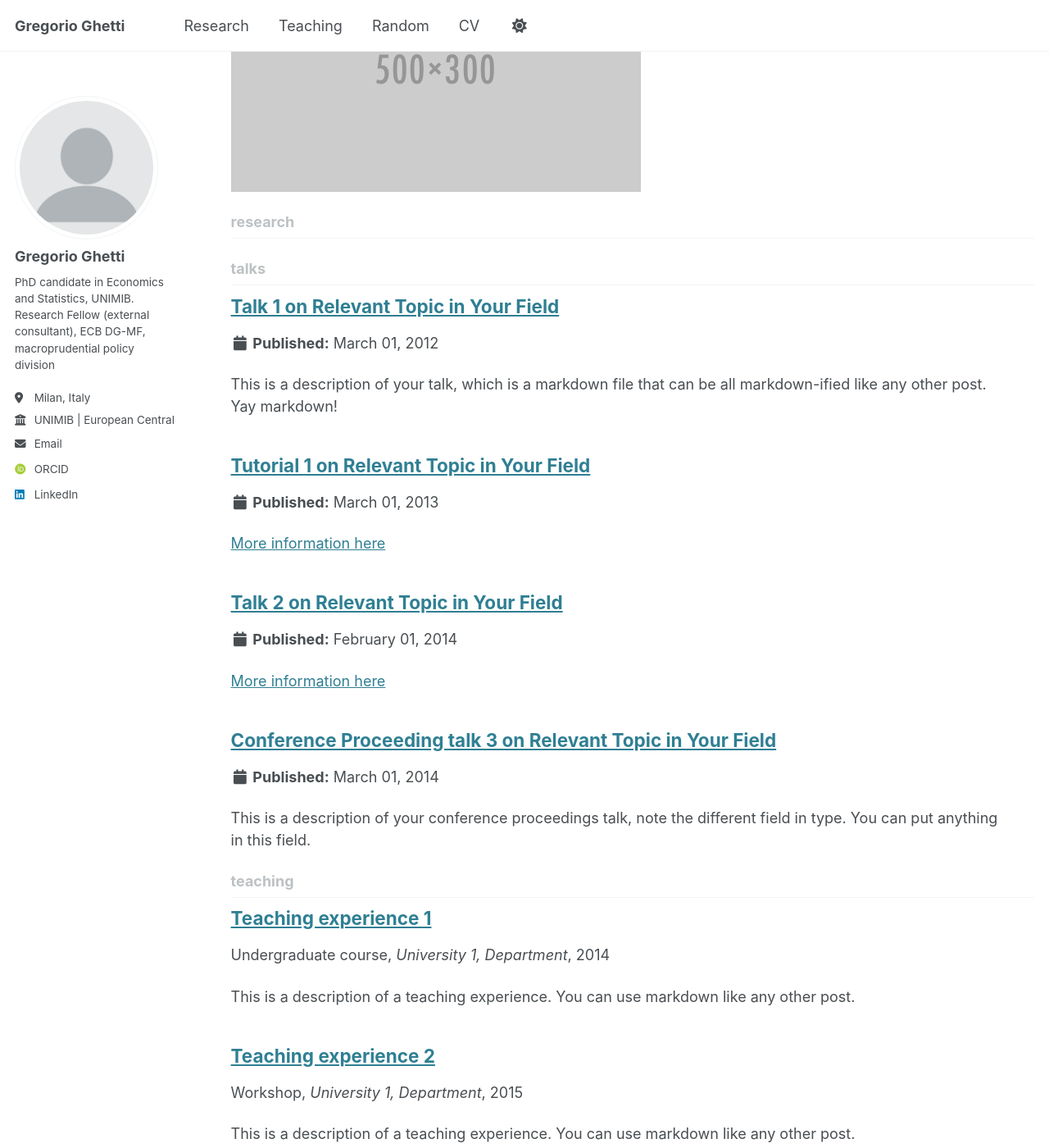
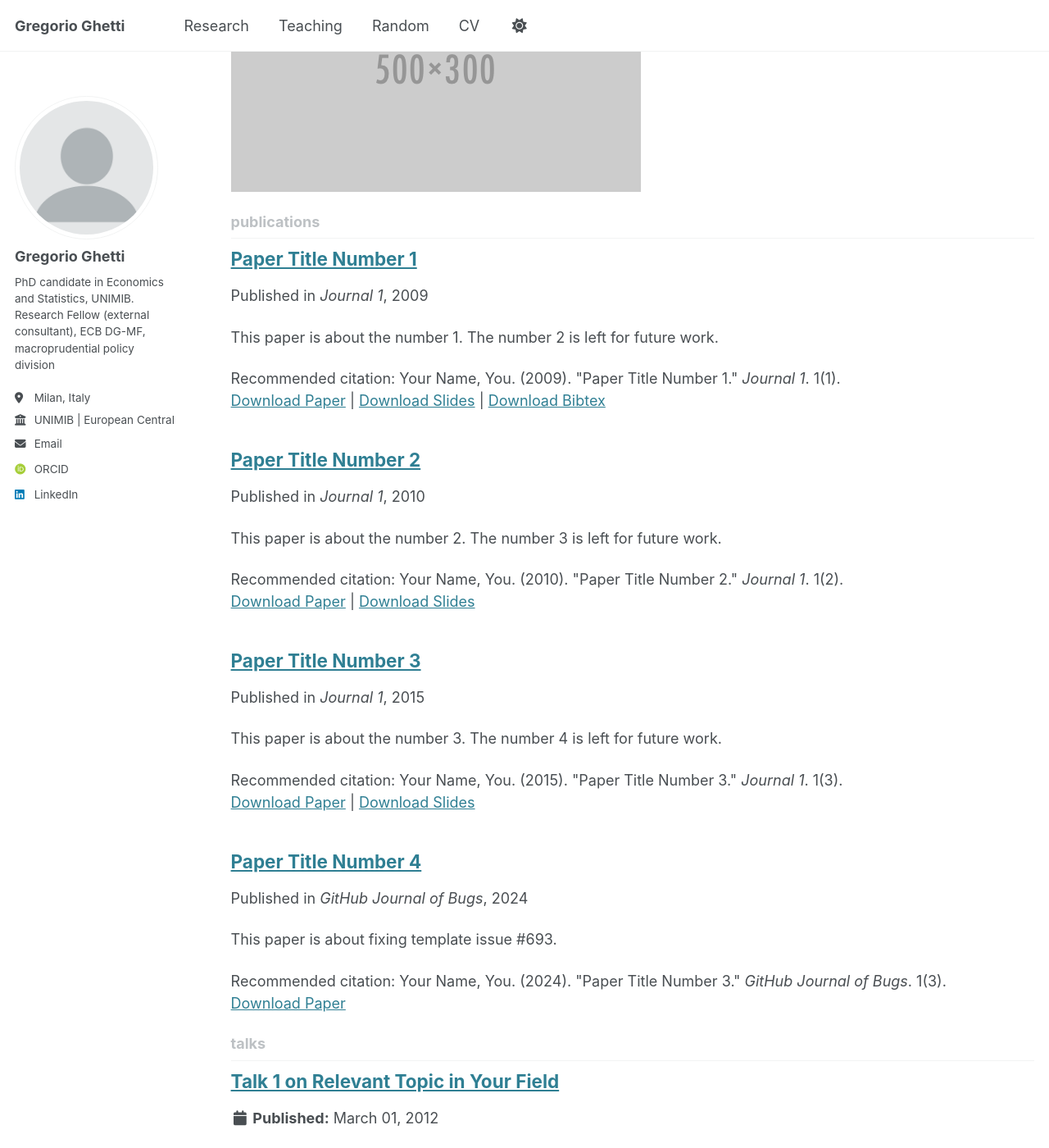
Before and after one commit to GregGh95/GregGh95.github.io, a Jekyll site: the page built from _pages/collection-archive.html, in a window 1280 px wide and 1400 px high, scrolled down 851 px. Shown: the whole window at 82% size. Built offline with Jekyll 4.4.1, drawn with Linux system fonts in a browser that asks for light colours; some web fonts are replaced.

Commit message:
Update _config.yml

```diff
--- a/_config.yml
+++ b/_config.yml
@@ -216,7 +216,7 @@ collections:
   teaching:
     output: true
     permalink: /:collection/:path/
-  research:
+  publications:
     output: true
     permalink: /:collection/:path/
   portfolio:
@@ -259,7 +259,7 @@ defaults:
   # _publications
   - scope:
       path: ""
-      type: research
+      type: publications
     values:
       layout: single
       author_profile: true
```
